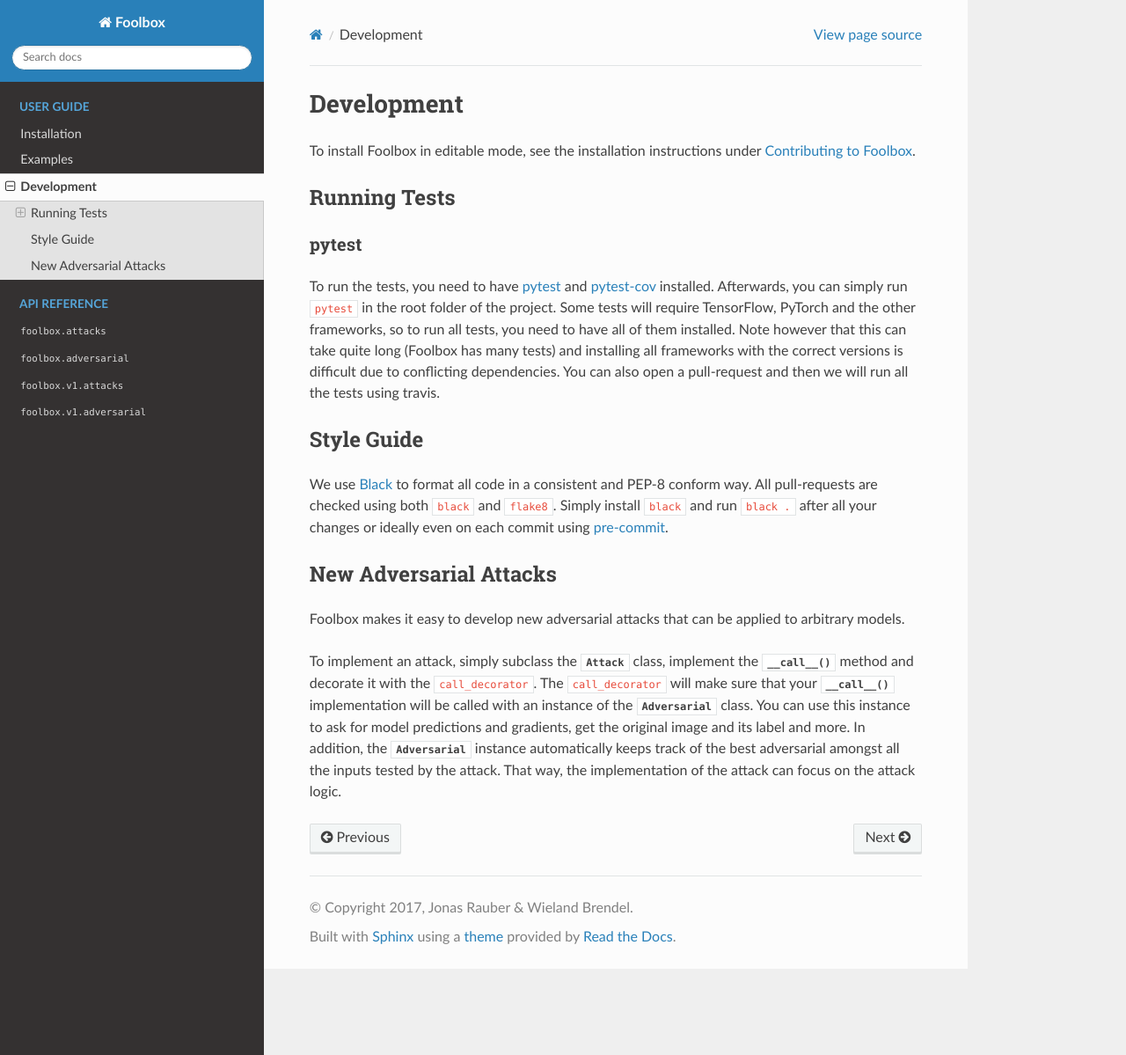
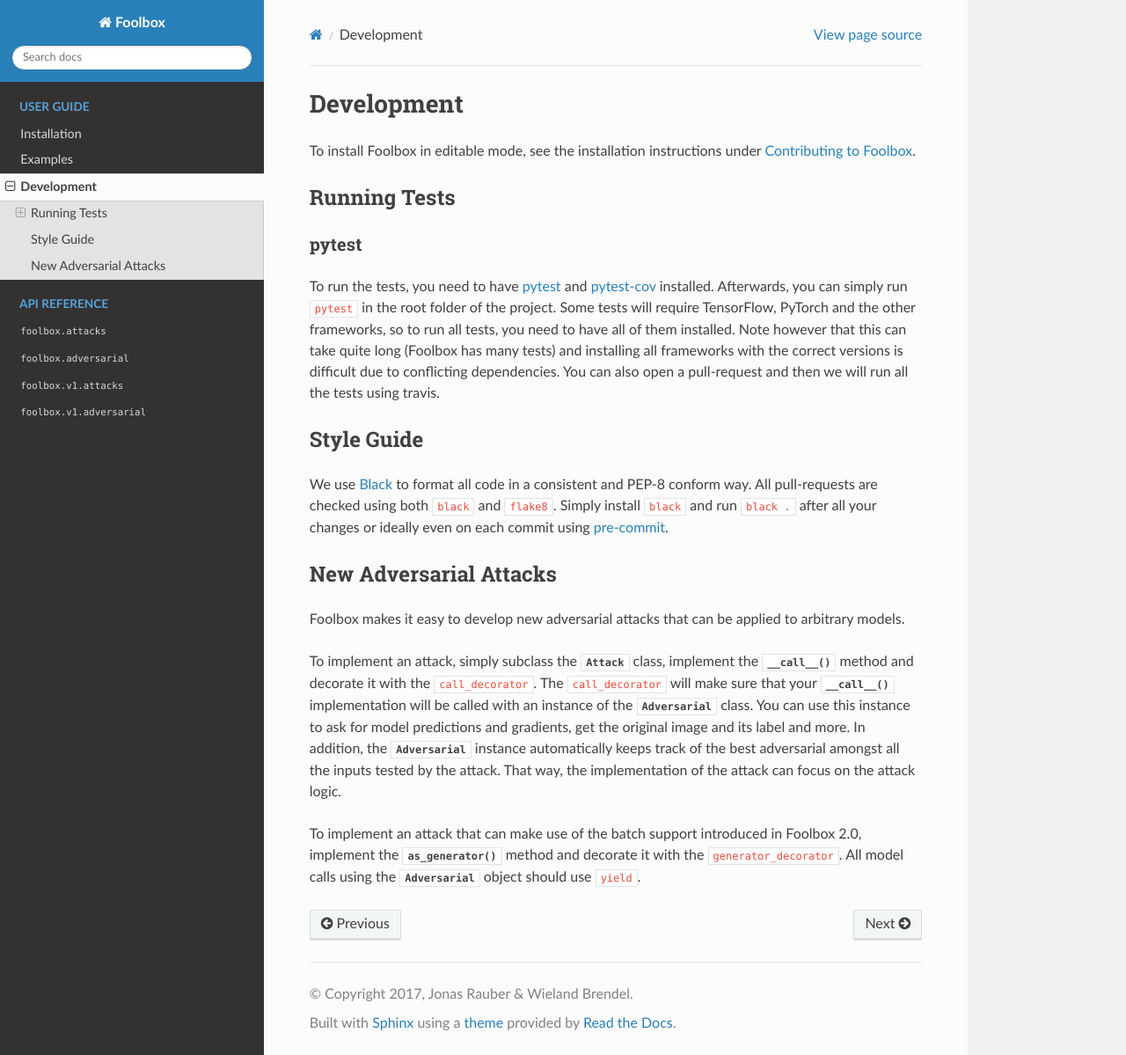
Before and after one commit to bethgelab/foolbox, a Sphinx documentation site: the page built from docs/user/development.rst, in a window 1280 px wide and 1199 px high. Shown: the whole window at 88% size. Built offline with Sphinx 7.4.7 and the Read the Docs theme 2.0.0, drawn with Linux system fonts in a browser that asks for light colours; pages that are not in the unit, such as notebooks, are missing from menus; the version number could not be read and is left out; cross-references to code outside the pages are shown as plain code.

Commit message:
updated development docs

```diff
--- a/docs/user/development.rst
+++ b/docs/user/development.rst
@@ -27,3 +27,5 @@ New Adversarial Attacks
 Foolbox makes it easy to develop new adversarial attacks that can be applied to arbitrary models.
 
 To implement an attack, simply subclass the :class:`Attack` class, implement the :meth:`__call__` method and decorate it with the :decorator:`call_decorator`. The :decorator:`call_decorator` will make sure that your :meth:`__call__` implementation will be called with an instance of the :class:`Adversarial` class. You can use this instance to ask for model predictions and gradients, get the original image and its label and more. In addition, the :class:`Adversarial` instance automatically keeps track of the best adversarial amongst all the inputs tested by the attack. That way, the implementation of the attack can focus on the attack logic.
+
+To implement an attack that can make use of the batch support introduced in Foolbox 2.0, implement the :meth:`as_generator` method and decorate it with the :decorator:`generator_decorator`. All model calls using the :class:`Adversarial` object should use ``yield``.
```
